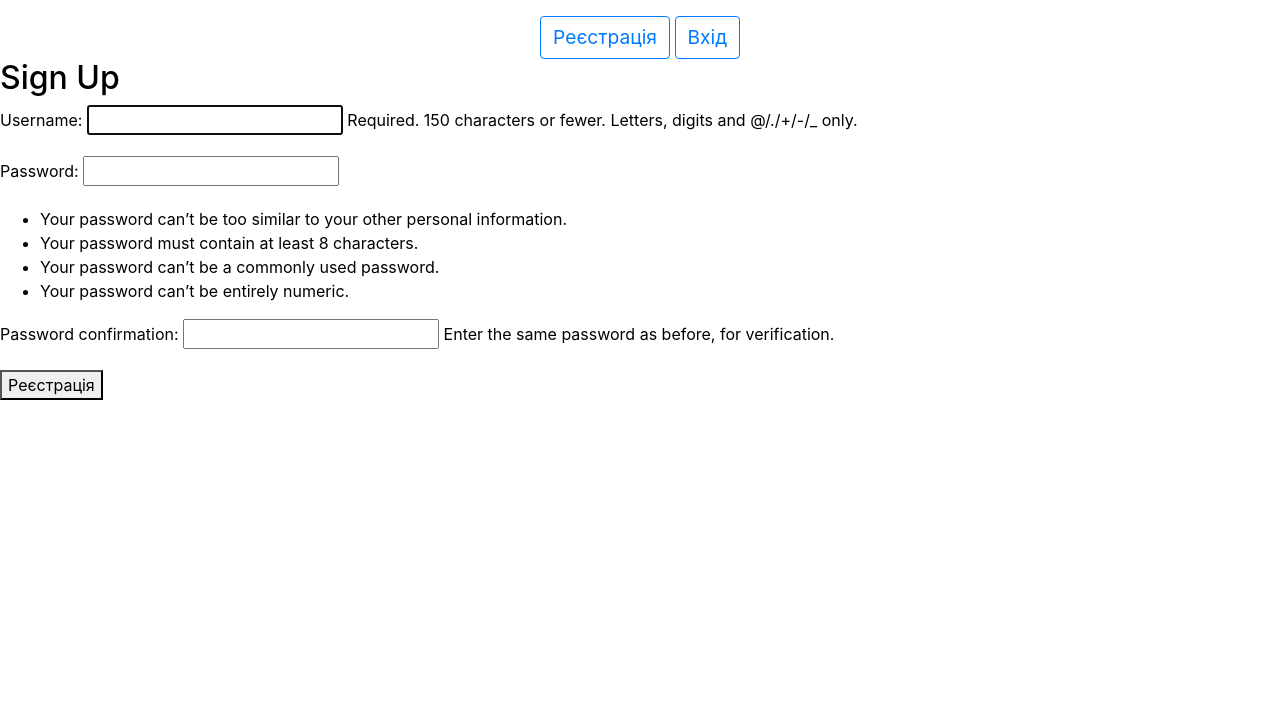
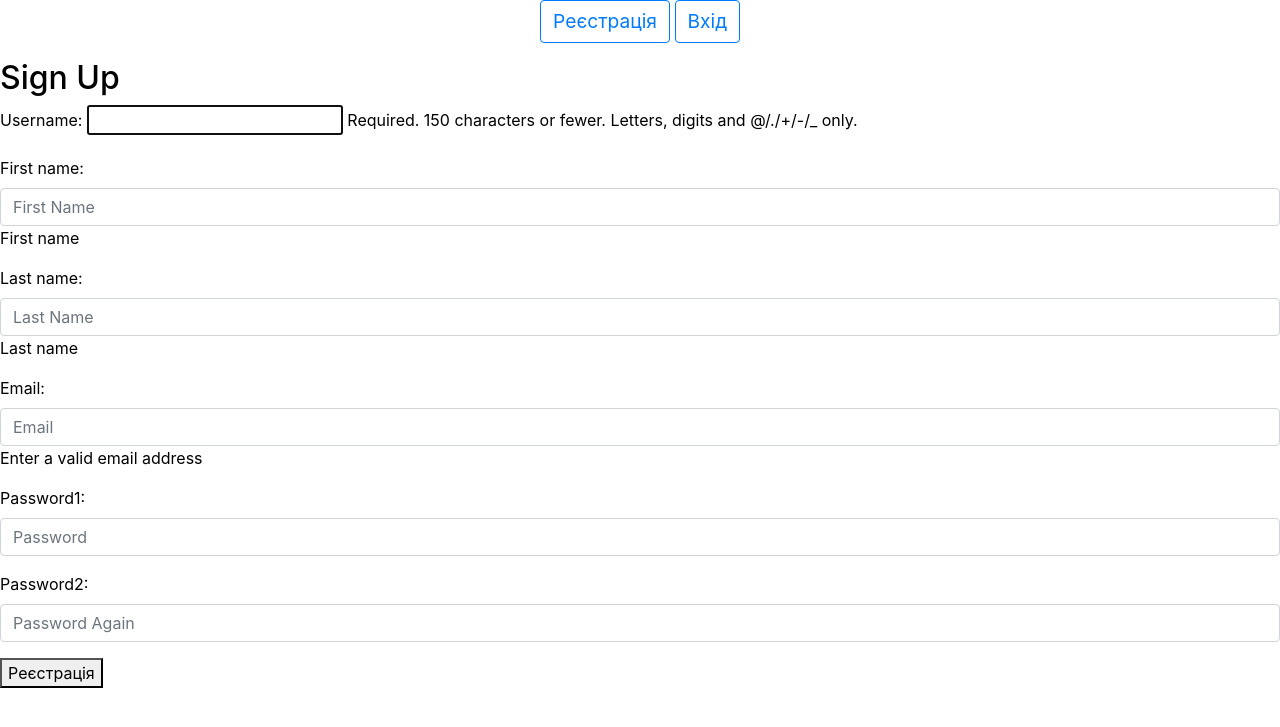
Before and after one commit to Andrii-Mudrak/my_project, a Django app: page /signup in a window 1280 px wide. Shown: the top 727 px of the page. Run offline with Django 3.2, Linux system fonts and the light colour scheme; some libraries are stand-ins or nearby versions.

Commit message:
fix some

```diff
--- a/mainapp/forms.py
+++ b/mainapp/forms.py
@@ -4,15 +4,21 @@ from django.contrib.auth.models import User
 
 
 class SignUpForm(UserCreationForm):
-    user = forms.CharField(widget=forms.TextInput(attrs={'class': 'form-control', 'placeholder': 'Username'}))
-    first_name = forms.CharField(widget=forms.TextInput(attrs={'class': 'form-control', 'placeholder': 'First Name'}), max_length=32, help_text='First name')
-    last_name=forms.CharField(widget=forms.TextInput(attrs={'class': 'form-control', 'placeholder': 'Last Name'}), max_length=32, help_text='Last name')
-    email=forms.EmailField(widget=forms.EmailInput(attrs={'class': 'form-control', 'placeholder': 'Email'}), max_length=64, help_text='Enter a valid email address')
-    password1=forms.CharField(widget=forms.PasswordInput(attrs={'class': 'form-control', 'placeholder': 'Password'}))
-    password2=forms.CharField(widget=forms.PasswordInput(attrs={'class': 'form-control', 'placeholder': 'Password Again'}))
+    # user = forms.CharField(widget=forms.TextInput(attrs={
+    #     'class': 'form-control', 'placeholder': 'Username'}))
+    first_name = forms.CharField(widget=forms.TextInput(attrs={
+        'class': 'form-control', 'placeholder': 'First Name'}), max_length=32, help_text='First name')
+    last_name = forms.CharField(widget=forms.TextInput(attrs={
+        'class': 'form-control', 'placeholder': 'Last Name'}), max_length=32, help_text='Last name')
+    email = forms.EmailField(widget=forms.EmailInput(attrs={
+        'class': 'form-control', 'placeholder': 'Email'}), max_length=64, help_text='Enter a valid email address')
+    password1 = forms.CharField(widget=forms.PasswordInput(attrs={
+        'class': 'form-control', 'placeholder': 'Password'}))
+    password2 = forms.CharField(widget=forms.PasswordInput(attrs={
+        'class': 'form-control', 'placeholder': 'Password Again'}))
 
     class Meta(UserCreationForm.Meta):
         model = User
         # I've tried both of these 'fields' declaration, result is the same
         # fields = ('username', 'first_name', 'last_name', 'email', 'password1', 'password2', )
-        fields = UserCreationForm.Meta.fields + ('first_name', 'last_name', 'email',)
+        fields = UserCreationForm.Meta.fields + ('first_name', 'last_name', 'email')
--- a/mainapp/templates/mainapp/basic.html
+++ b/mainapp/templates/mainapp/basic.html
@@ -17,9 +17,7 @@
 <div class="container">
     <div class="text">
         <p>
-            <div class="d-flex d-flex justify-content-around align-items-center">
 
-            </div>
         {% if user.is_authenticated %}
             <a class="btn btn-outline-primary" href="/look"><big>Перегляд</big></a>
             <a class="btn btn-outline-primary" href="/home"><big>Головна</big></a>
--- a/mainapp/urls.py
+++ b/mainapp/urls.py
@@ -4,6 +4,7 @@ from . import views
 urlpatterns = [
     path('', views.home),
     path('', include('django.contrib.auth.urls')),
+    path('product', views.product),
     path('home', views.home),
     path('list', views.list),
     path('create', views.create),
--- a/mainapp/views.py
+++ b/mainapp/views.py
@@ -2,12 +2,14 @@ from django.shortcuts import render, redirect
 from django.contrib.auth.models import User
 from django.contrib.auth.forms import UserCreationForm
 from .models import Comment, Product, Responce, Profile
+from .forms import SignUpForm
 # Create your views here.
 
 
 def home(request):
     count = User.objects.count()
-    return render(request, 'mainapp/home.html', {'count': count})
+    prod = Product.objects.all()
+    return render(request, 'mainapp/home.html', {'title': 'перелік', 'prod': prod, 'count': count})
 
 
 def list(request):
@@ -38,10 +40,14 @@ def done(request):
 
 def signup(request):
     if request.method == 'POST':
-        form = UserCreationForm(request.POST)
+        form = SignUpForm(request.POST)
         if form.is_valid():
             form.save()
-            return render(request, 'mainapp/home.html')
+        return render(request, 'mainapp/home.html')
     else:
-        form = UserCreationForm()
+        form = SignUpForm()
     return render(request, 'registration/signup.html', {'form': form})
+
+
+def product(request):
+    return render(request, 'mainapp/product.html')
```
Also changed, not shown: mainapp/templates/mainapp/home.html (+11 -2 lines), mainapp/templates/mainapp/product.html (added, +9 -0 lines).
